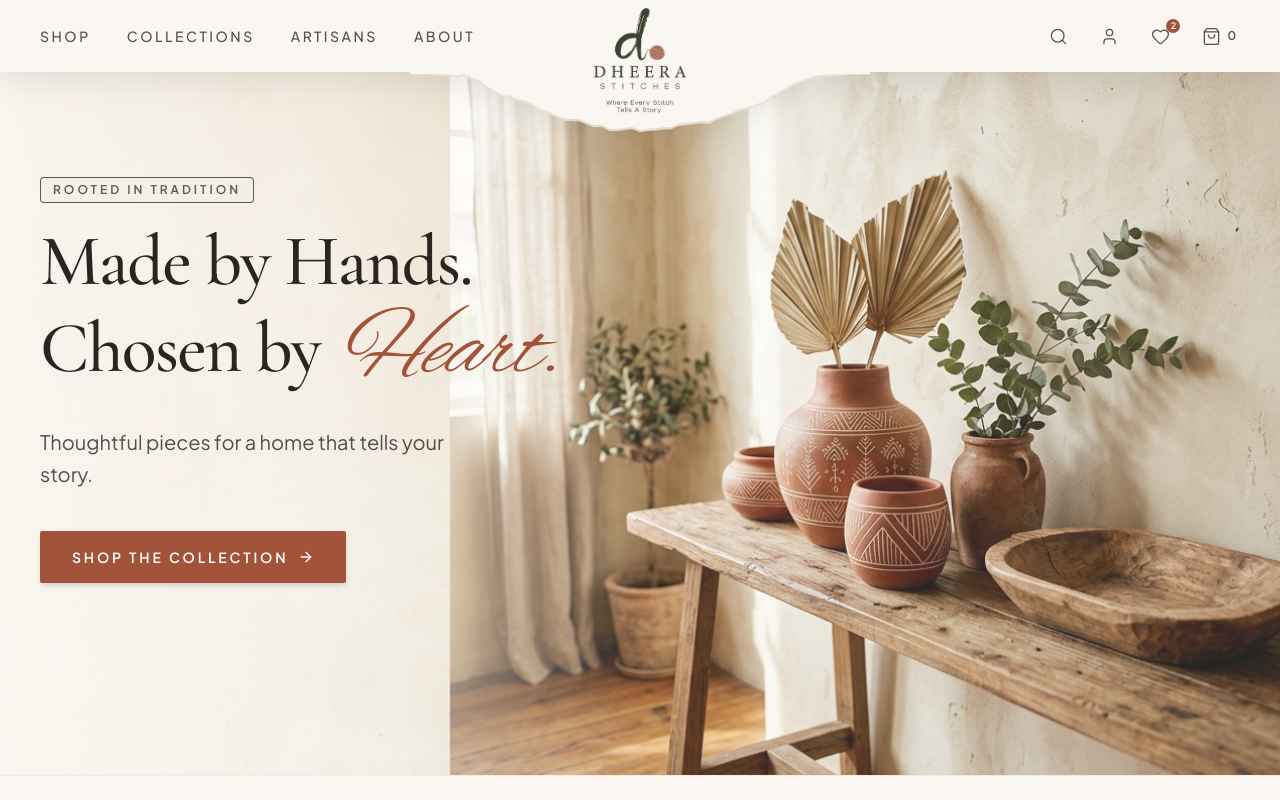
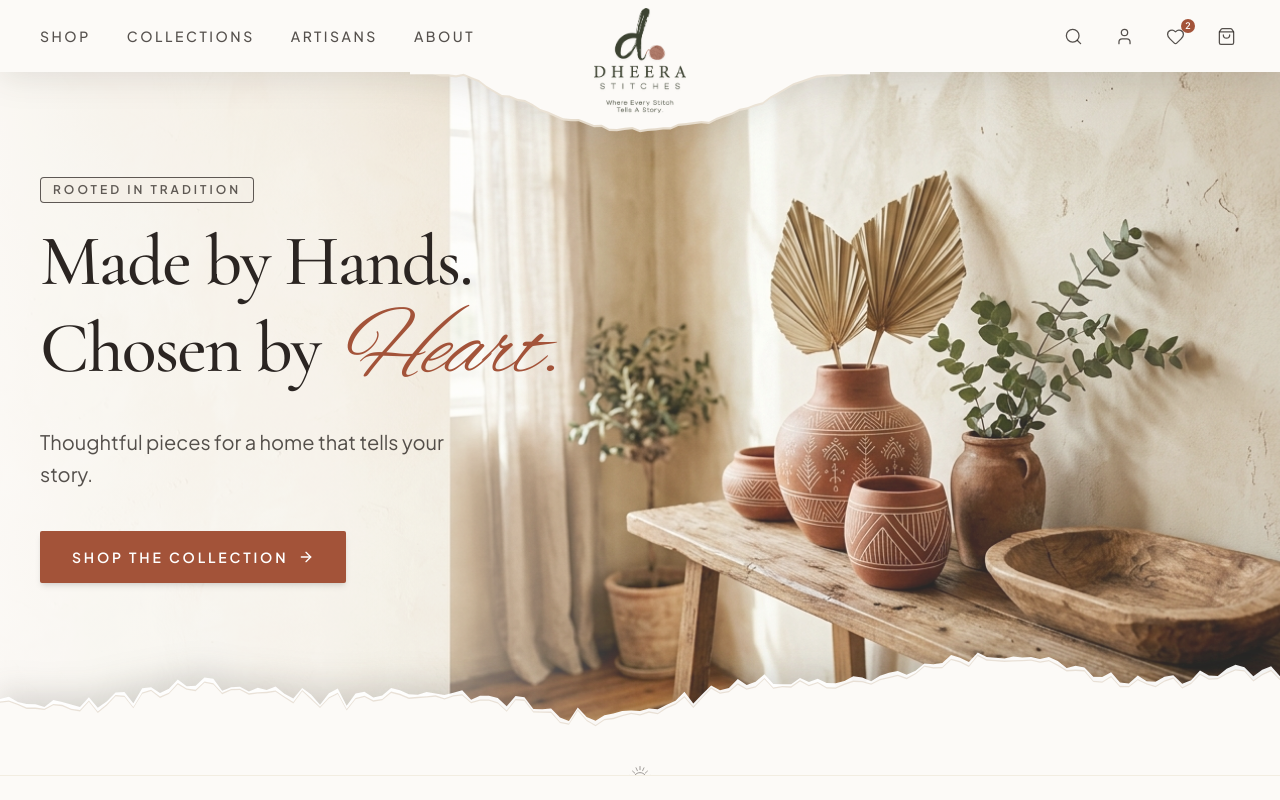
Before and after one commit to TheGrowthConsultancy-01/Dheera_Stitches, a React (Vite) app in the folder frontend/: page / in a window 1280 px wide. Shown: the top 800 px of the page. Built offline with nearby package versions, Linux system fonts and the light colour scheme.

Commit message:
add backgroung color

```diff
--- a/frontend/src/components/common/TornPaperEdge.tsx
+++ b/frontend/src/components/common/TornPaperEdge.tsx
@@ -12,7 +12,7 @@ export const TornPaperEdge: React.FC<TornPaperEdgeProps> = ({
   position = 'bottom',
   className = '',
   showEmblem = true,
-  color = '#FAF7F2',
+  color = '#FCFAF7',
 }) => {
   const isBottom = position === 'bottom';
 
--- a/frontend/src/components/hero/HeroSection.tsx
+++ b/frontend/src/components/hero/HeroSection.tsx
@@ -1,5 +1,6 @@
 import React from 'react';
 import { HeroContent } from './HeroContent';
+import { TornPaperEdge } from '../common/TornPaperEdge';
 import type { HeroProps } from '../../types/navigation';
 
 export const HeroSection: React.FC<HeroProps> = (props) => {
@@ -26,6 +27,11 @@ export const HeroSection: React.FC<HeroProps> = (props) => {
           </div>
         </div>
       </div>
+
+      {/* Dramatic Handcrafted Torn Paper Edge overlapping the bottom of the banner */}
+      <div className="relative z-20 w-full -mt-20 sm:-mt-24 md:-mt-32 lg:-mt-36">
+        <TornPaperEdge position="bottom" color="#FCFAF7" showEmblem={true} />
+      </div>
     </section>
   );
 };
--- a/frontend/src/components/layout/Header.tsx
+++ b/frontend/src/components/layout/Header.tsx
@@ -31,7 +31,7 @@ export const Header: React.FC<HeaderProps> = ({
   return (
     <header className="fixed top-0 left-0 right-0 z-50 transition-all duration-300">
       {/* Handcrafted Torn Paper Edge Background Dipping in Center */}
-      <HeaderCrestBg color="#FAF7F2" />
+      <HeaderCrestBg color="#FCFAF7" />
 
       {/* Foreground Header Bar Content */}
       <div className="relative z-10 max-w-7xl mx-auto px-4 sm:px-6 lg:px-10">
@@ -118,9 +118,9 @@ export const Header: React.FC<HeaderProps> = ({
               aria-label={`Shopping Bag (${cartCount} items)`}
             >
               <ShoppingBag size={19} strokeWidth={1.6} />
-              <span className="text-xs font-semibold text-earth-dark/80 group-hover:text-terracotta transition-colors">
+              {/* <span className="text-xs font-semibold text-earth-dark/80 group-hover:text-terracotta transition-colors">
                 {cartCount}
-              </span>
+              </span> */}
             </button>
           </div>
         </div>
--- a/frontend/src/components/layout/HeaderCrestBg.tsx
+++ b/frontend/src/components/layout/HeaderCrestBg.tsx
@@ -7,7 +7,7 @@ interface HeaderCrestBgProps {
 
 export const HeaderCrestBg: React.FC<HeaderCrestBgProps> = ({
   className = '',
-  color = '#FAF7F2',
+  color = '#FCFAF7',
 }) => {
   return (
     <div className={`absolute inset-0 pointer-events-none select-none z-0 overflow-visible ${className}`}>
--- a/frontend/src/index.css
+++ b/frontend/src/index.css
@@ -8,7 +8,7 @@
   --color-terracotta: #A35339;
   --color-terracotta-dark: #863D27;
   --color-terracotta-light: #BE694D;
-  --color-warm-cream: #FAF7F2;
+  --color-warm-cream: #FCFAF7;
   --color-warm-sand: #F4EFE6;
   --color-warm-parchment: #EDE4D4;
   --color-earth-dark: #2B2522;
```
